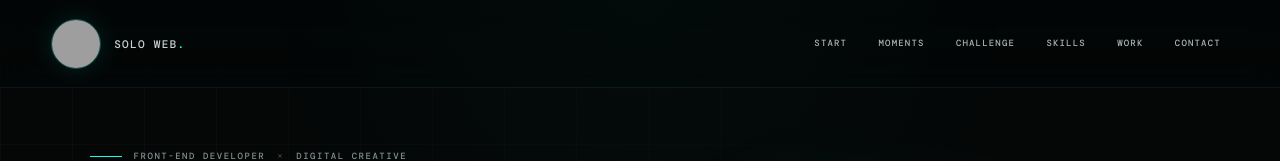
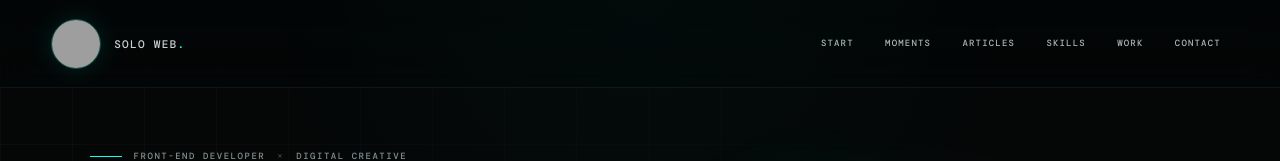
Before and after one commit to Syed-Salman-Naqvi/Portfolio, a Next.js app: page / in a window 1280 px wide. Shown: the top 161 px of the page. Built offline with nearby package versions, Linux system fonts and the light colour scheme; grey boxes are pictures that could not be loaded.

Commit message:
Rename Challenge navigation to Articles

```diff
--- a/app/components/SiteNav.tsx
+++ b/app/components/SiteNav.tsx
@@ -5,7 +5,7 @@ import { useState } from "react";
 const links = [
   ["START", "#start"],
   ["MOMENTS", "#moments"],
-  ["CHALLENGE", "#challenge"],
+  ["ARTICLES", "#challenge"],
   ["SKILLS", "#skills"],
   ["WORK", "#work"],
   ["CONTACT", "#contact"],
```
